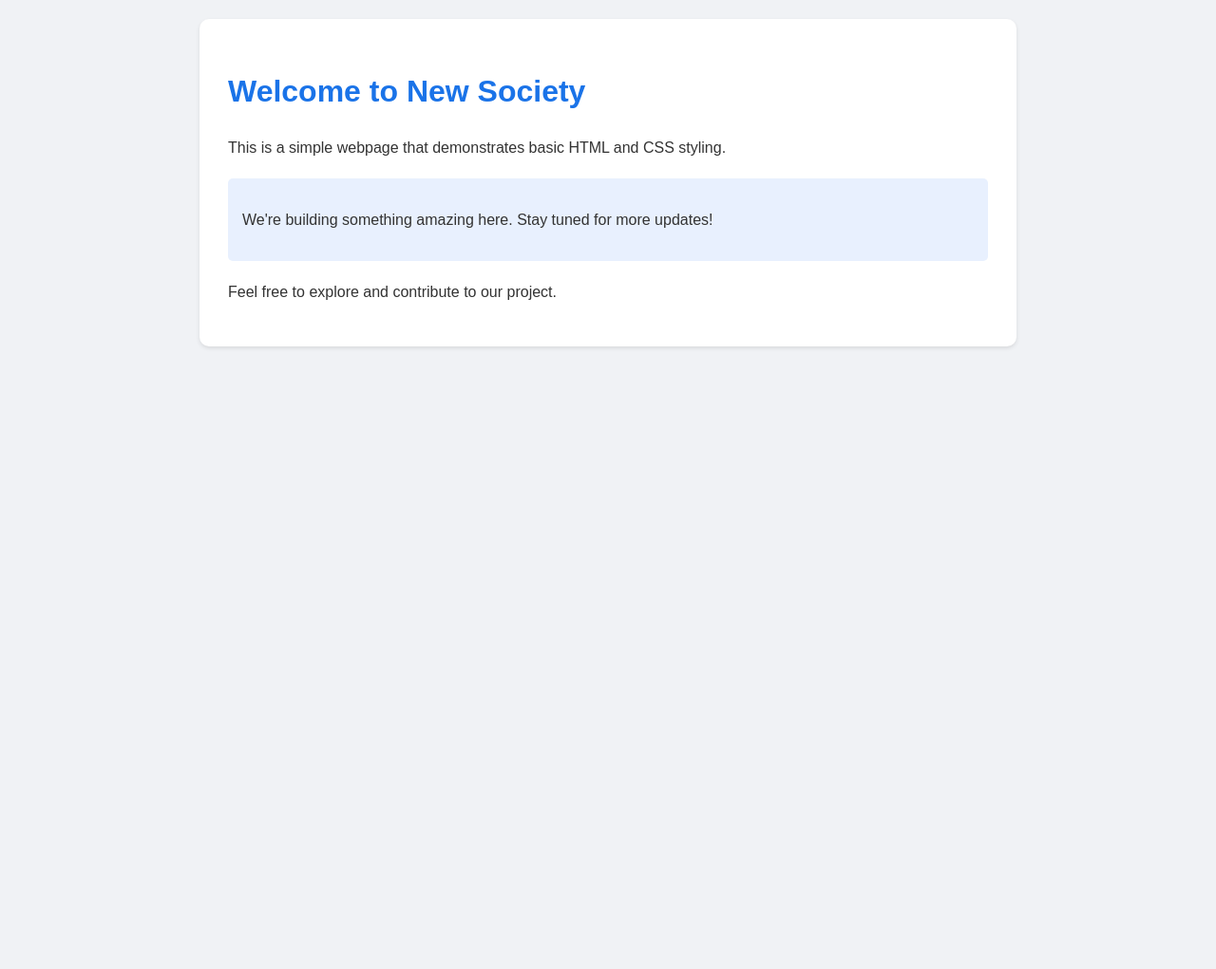
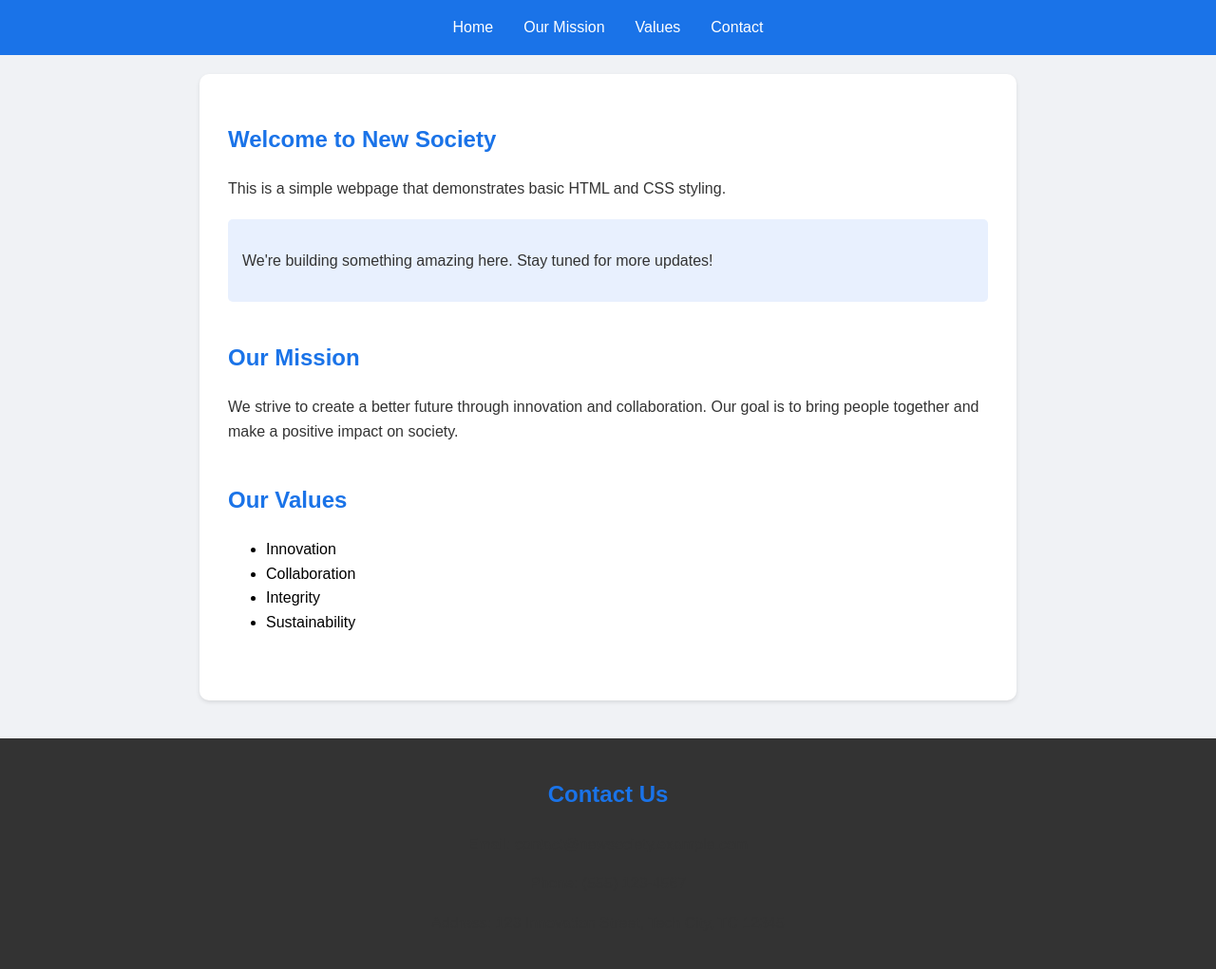
Before and after one commit to adam7peterson/new-society-test, a plain HTML site: page index.html in a window 1280 px wide. Shown: the whole page at 95% size. Before the commit the page ends 800 px from the top, so only its background shows below. Drawn offline with Linux system fonts and the light colour scheme.

Commit message:
Add enhanced content and styling

```diff
--- a/index.html
+++ b/index.html
@@ -9,18 +9,35 @@
             font-family: Arial, sans-serif;
             line-height: 1.6;
             margin: 0;
-            padding: 20px;
+            padding: 0;
             background-color: #f0f2f5;
+        }
+        nav {
+            background-color: #1a73e8;
+            padding: 1rem;
+            color: white;
+        }
+        nav ul {
+            list-style: none;
+            padding: 0;
+            margin: 0;
+            display: flex;
+            justify-content: center;
+            gap: 2rem;
+        }
+        nav a {
+            color: white;
+            text-decoration: none;
         }
         .container {
             max-width: 800px;
-            margin: 0 auto;
+            margin: 20px auto;
             background-color: white;
             padding: 30px;
             border-radius: 10px;
             box-shadow: 0 2px 4px rgba(0, 0, 0, 0.1);
         }
-        h1 {
+        h1, h2 {
             color: #1a73e8;
             margin-bottom: 20px;
         }
@@ -34,16 +51,63 @@
             border-radius: 5px;
             margin: 20px 0;
         }
+        .mission-section {
+            margin: 40px 0;
+        }
+        footer {
+            background-color: #333;
+            color: white;
+            text-align: center;
+            padding: 20px;
+            margin-top: 40px;
+        }
+        .contact-info {
+            margin-top: 10px;
+        }
     </style>
 </head>
 <body>
+    <nav>
+        <ul>
+            <li><a href="#home">Home</a></li>
+            <li><a href="#mission">Our Mission</a></li>
+            <li><a href="#values">Values</a></li>
+            <li><a href="#contact">Contact</a></li>
+        </ul>
+    </nav>
+
     <div class="container">
-        <h1>Welcome to New Society</h1>
-        <p>This is a simple webpage that demonstrates basic HTML and CSS styling.</p>
-        <div class="highlight">
-            <p>We're building something amazing here. Stay tuned for more updates!</p>
+        <section id="home">
+            <h1>Welcome to New Society</h1>
+            <p>This is a simple webpage that demonstrates basic HTML and CSS styling.</p>
+            <div class="highlight">
+                <p>We're building something amazing here. Stay tuned for more updates!</p>
+            </div>
+        </section>
+
+        <section id="mission" class="mission-section">
+            <h2>Our Mission</h2>
+            <p>We strive to create a better future through innovation and collaboration. Our goal is to bring people together and make a positive impact on society.</p>
+        </section>
+
+        <section id="values" class="mission-section">
+            <h2>Our Values</h2>
+            <ul>
+                <li>Innovation</li>
+                <li>Collaboration</li>
+                <li>Integrity</li>
+                <li>Sustainability</li>
+            </ul>
+        </section>
+    </div>
+
+    <footer id="contact">
+        <h2>Contact Us</h2>
+        <div class="contact-info">
+            <p>Email: contact@newsociety.example.com</p>
+            <p>Phone: (555) 123-4567</p>
+            <p>Address: 123 Innovation Street, Tech City, TC 12345</p>
         </div>
-        <p>Feel free to explore and contribute to our project.</p>
-    </div>
+    </footer>
 </body>
 </html>
```
